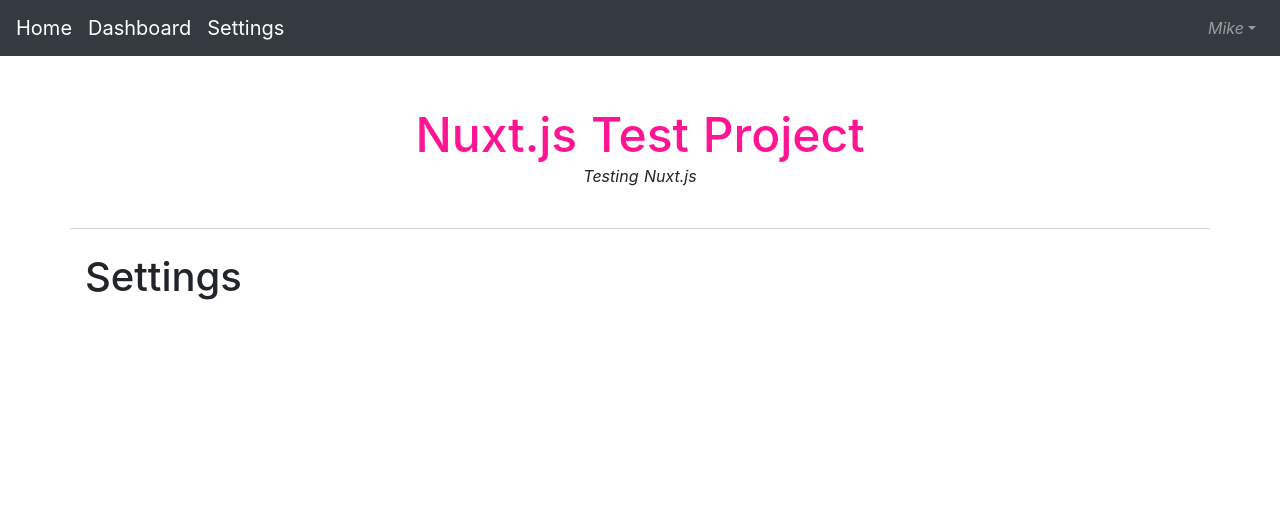
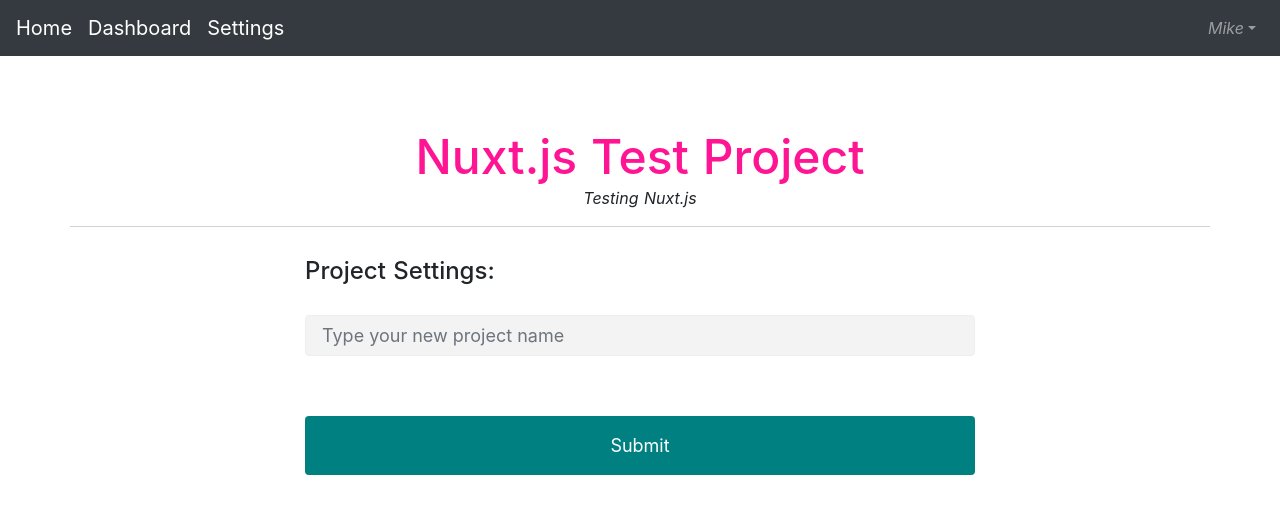
Before and after one commit to MarcRibera/nuxt-test, a Nuxt app: page /Settings in a window 1280 px wide. Shown: the top 514 px of the page. Built offline with nearby package versions, Linux system fonts and the light colour scheme.

Commit message:
manage title

```diff
--- a/components/Header.vue
+++ b/components/Header.vue
@@ -9,7 +9,7 @@
 export default {
   computed:{
     projectTitle() {
-      return this.$store.state.project_title
+      return this.$store.state.projectTitle
     }
   }
 }
@@ -28,8 +28,8 @@
     justify-content: center;
     align-items: center;
     border-bottom: 1px solid lightgray;
-    padding-bottom: 24px;
-    margin-bottom: 24px;
+    padding-top: 72px;
+
   }
   p {
     font-style: italic;
--- a/pages/Settings.vue
+++ b/pages/Settings.vue
@@ -1,13 +1,60 @@
 <template lang="html">
   <div class="container">
-      <h1>Settings</h1>
+    <h4>Project Settings:</h4>
+
+    <b-form @submit="updateTitle">
+      <b-form-input
+        class="input"
+        v-model="projectTitle"
+        type="text"
+        placeholder="Type your new project name">
+      </b-form-input>
+      <b-button type="submit" variant="primary">Submit</b-button>
+    </b-form>
   </div>
 </template>
 
 <script>
 export default {
+  data() {
+    return {
+      projectTitle:'',
+    }
+  },
+  methods: {
+    updateTitle(e){
+      e.preventDefault()
+      this.$store.commit('changeProjectTitle', this.projectTitle)
+      projectTitle:''
+    }
+  }
 }
 </script>
 
 <style lang="css" scoped>
+  .container {
+    flex-direction: column;
+    max-width: 700px;
+  }
+  h4 {margin:30px 0px;}
+  .input {
+    font-size: 18px;
+    line-height: 1.8;
+    padding: 8px 16px;
+    display: block;
+    width: 100%;
+    min-width: 260px;
+    background: #f3f3f3;
+    border: 1px solid #eee;
+    margin-bottom: 20px;
+  }
+  .btn {
+    margin-top: 40px;
+    padding: 16px;
+    border: none;
+    width: 100%;
+    background-color: teal;
+    font-size: 18px;
+    color: white;
+  }
 </style>
--- a/store/index.js
+++ b/store/index.js
@@ -1,10 +1,17 @@
 export const state = () => ({
   user: 'Mike',
-  project_title:'Nuxt.js Test Project'
+  projectTitle:'Nuxt.js Test Project'
 })
 
 export const mutations = {
+  initialiseStore(state) {
+    // not used, should investigate how to init values on main.js or similar file
+    if (localStorage.getItem('projectTitle')) {
+      state.projectTitle = localStorage.getItem('projectTitle')
+    }
+  },
   changeProjectTitle(state, text) {
-    state.project_title = text
+    localStorage.setItem('projectTitle', text)
+    state.projectTitle = text
   },
 }
```
